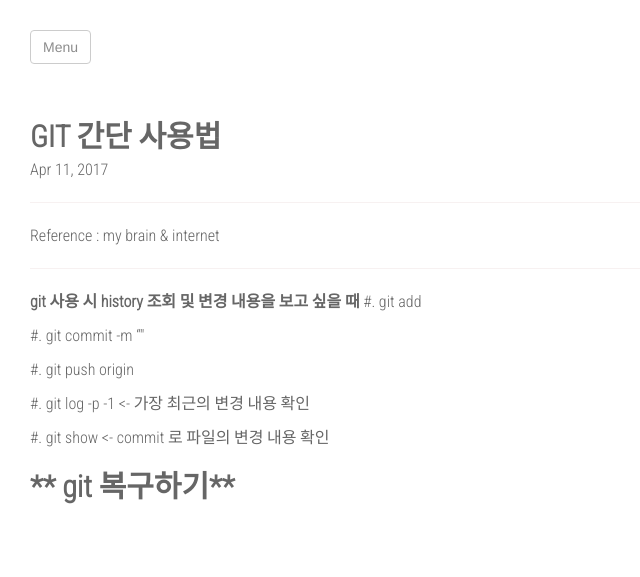
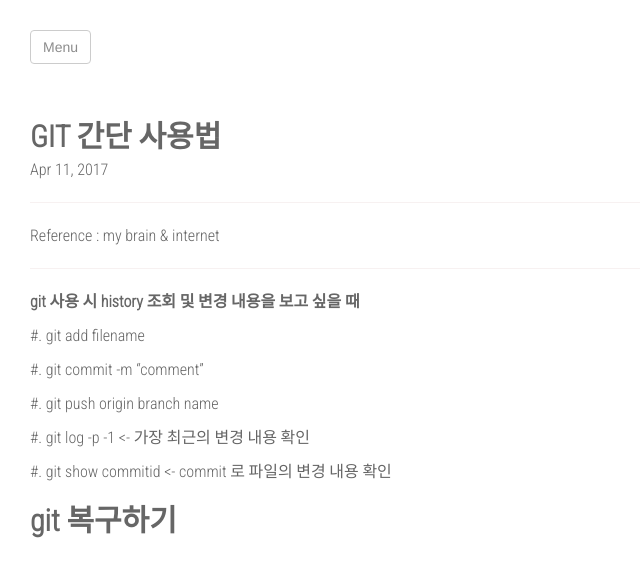
Before and after one commit to realx1017/realx1017.github.io, a Jekyll site: the page built from _posts/2017-04-11-howtousegit-content.markdown, in a window 1280 px wide. Shown: the top 577 px of the page, without its empty margins (0-640 px from the left). Built offline with Jekyll 4.4.1, drawn with Linux system fonts in a browser that asks for light colours; nearby versions of some CDN libraries.

Commit message:
howtouse git

```diff
--- a/_posts/2017-04-11-howtousegit-content.markdown
+++ b/_posts/2017-04-11-howtousegit-content.markdown
@@ -11,15 +11,16 @@ Reference : my brain & internet
 
 ---
 **git 사용 시 history 조회 및 변경 내용을 보고 싶을 때**
-#. git add <filename>
 
-#. git commit -m "<comment>"
+#. git add filename
 
-#. git push origin <branch name>
+#. git commit -m "comment"
+
+#. git push origin branch name
 
 #. git log -p -1 <- 가장 최근의 변경 내용 확인
 
-#. git show <commitid> <- commit 로 파일의 변경 내용 확인
+#. git show commitid <- commit 로 파일의 변경 내용 확인
 
-** git 복구하기**
+**git 복구하기**
 ---
```
